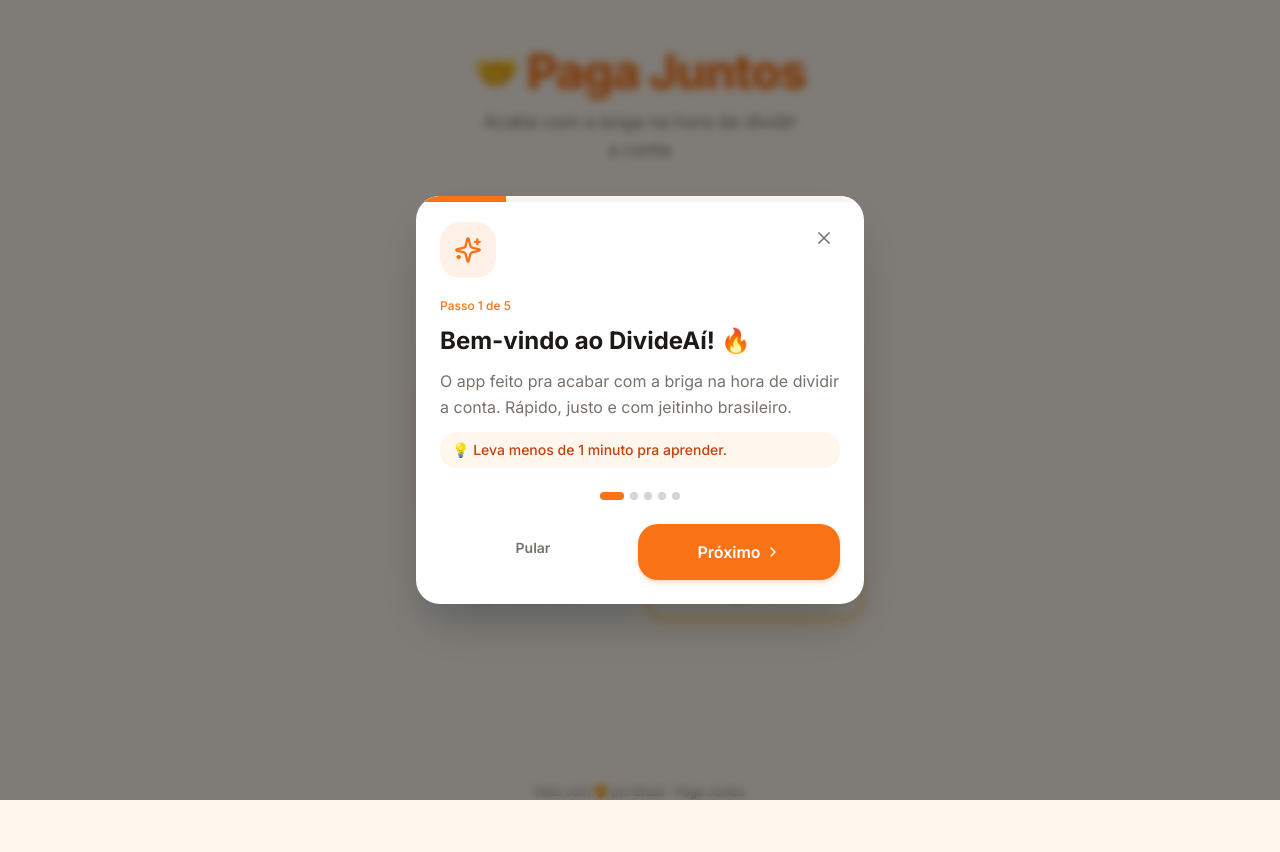
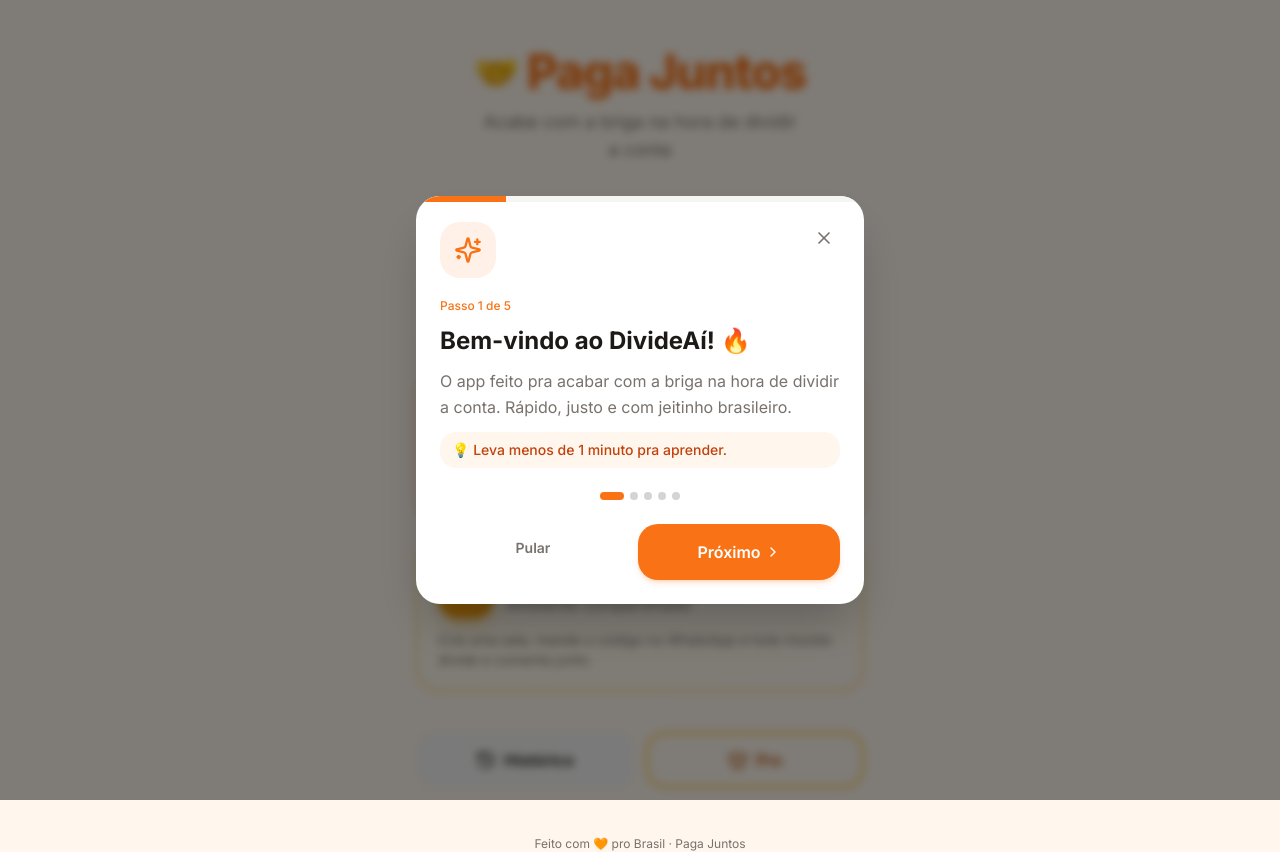
Before and after one commit to admsouzacode-ops/divideai, a Next.js app: page / in a window 1280 px wide. Before the commit the page ends 800 px from the top, so only its background shows below. Built offline with nearby package versions, Linux system fonts and the light colour scheme; no server answers.

Commit message:
feat: add Salas juntas card on home

```diff
--- a/src/app/page.tsx
+++ b/src/app/page.tsx
@@ -1,7 +1,7 @@
 "use client";
 
 import Link from "next/link";
-import { Receipt, History, Crown, Flame } from "lucide-react";
+import { Receipt, History, Crown, Flame, Users } from "lucide-react";
 import { Button } from "@/components/ui/button";
 import { Card, CardContent, CardDescription, CardHeader, CardTitle } from "@/components/ui/card";
 import { useEffect, useState } from "react";
@@ -29,12 +29,7 @@
             <span className="text-sm text-muted-foreground truncate max-w-[140px]">
               Olá, {session.user.name?.split(" ")[0]}
             </span>
-            <Button
-              variant="ghost"
-              size="sm"
-              onClick={() => signOut({ callbackUrl: "/login" })}
-              className="text-muted-foreground"
-            >
+            <Button variant="ghost" size="sm" onClick={() => signOut({ callbackUrl: "/login" })} className="text-muted-foreground">
               Sair
             </Button>
           </div>
@@ -44,13 +39,9 @@
       <div className="mb-10 text-center">
         <div className="mb-3 flex items-center justify-center gap-2">
           <span className="text-4xl">🤝</span>
-          <h1 className="text-4xl font-extrabold tracking-tight text-primary sm:text-5xl">
-            Paga Juntos
-          </h1>
+          <h1 className="text-4xl font-extrabold tracking-tight text-primary sm:text-5xl">Paga Juntos</h1>
         </div>
-        <p className="text-muted-foreground text-lg max-w-xs mx-auto">
-          Acabe com a briga na hora de dividir a conta
-        </p>
+        <p className="text-muted-foreground text-lg max-w-xs mx-auto">Acabe com a briga na hora de dividir a conta</p>
       </div>
 
       <div className="w-full max-w-md space-y-4">
@@ -68,9 +59,7 @@
               </div>
             </CardHeader>
             <CardContent>
-              <p className="text-sm text-muted-foreground">
-                Valor total, gorjeta e divisão igual ou personalizada. Ideal pro dia a dia.
-              </p>
+              <p className="text-sm text-muted-foreground">Valor total, gorjeta e divisão igual ou personalizada. Ideal pro dia a dia.</p>
             </CardContent>
           </Card>
         </Link>
@@ -85,18 +74,36 @@
                 <div>
                   <CardTitle className="text-xl flex items-center gap-2">
                     Modo Churrasco
-                    <span className="rounded-full bg-secondary px-2 py-0.5 text-xs font-bold text-white">
-                      TOP
-                    </span>
+                    <span className="rounded-full bg-secondary px-2 py-0.5 text-xs font-bold text-white">TOP</span>
                   </CardTitle>
                   <CardDescription className="text-base">O diferencial do app</CardDescription>
                 </div>
               </div>
             </CardHeader>
             <CardContent>
-              <p className="text-sm text-muted-foreground">
-                Carne, bebida, extras. Separação de bebedores e quem come o quê. Justo de verdade!
-              </p>
+              <p className="text-sm text-muted-foreground">Carne, bebida, extras. Separação de bebedores e quem come o quê. Justo de verdade!</p>
+            </CardContent>
+          </Card>
+        </Link>
+
+        <Link href="/sala" className="block">
+          <Card className="overflow-hidden transition-all hover:shadow-lg hover:scale-[1.02] active:scale-[0.98] border-2 border-amber-400/50 bg-gradient-to-br from-amber-50 to-orange-50 dark:from-amber-950/30 dark:to-orange-950/20">
+            <CardHeader className="pb-3">
+              <div className="flex items-center gap-3">
+                <div className="flex h-14 w-14 items-center justify-center rounded-2xl bg-amber-500 text-white shadow-lg shadow-amber-500/30">
+                  <Users className="h-7 w-7" />
+                </div>
+                <div>
+                  <CardTitle className="text-xl flex items-center gap-2">
+                    Salas juntas
+                    <span className="rounded-full bg-amber-500 px-2 py-0.5 text-xs font-bold text-white">PRO</span>
+                  </CardTitle>
+                  <CardDescription className="text-base">Ambiente compartilhado</CardDescription>
+                </div>
+              </div>
+            </CardHeader>
+            <CardContent>
+              <p className="text-sm text-muted-foreground">Crie uma sala, mande o código no WhatsApp e todo mundo divide e comenta junto.</p>
             </CardContent>
           </Card>
         </Link>
@@ -105,27 +112,19 @@
       <div className="mt-10 flex w-full max-w-md gap-3">
         <Link href="/historico" className="flex-1">
           <Button variant="secondary" className="w-full gap-2" size="lg">
-            <History className="h-5 w-5" />
-            Histórico
+            <History className="h-5 w-5" />Histórico
           </Button>
         </Link>
         {!isPro && (
           <Link href="/pro" className="flex-1">
-            <Button
-              variant="outline"
-              className="w-full gap-2 border-amber-400 text-amber-700 dark:text-amber-400"
-              size="lg"
-            >
-              <Crown className="h-5 w-5" />
-              Pro
+            <Button variant="outline" className="w-full gap-2 border-amber-400 text-amber-700 dark:text-amber-400" size="lg">
+              <Crown className="h-5 w-5" />Pro
             </Button>
           </Link>
         )}
       </div>
 
-      <p className="mt-auto pt-12 text-center text-xs text-muted-foreground">
-        Feito com 🧡 pro Brasil · Paga Juntos
-      </p>
+      <p className="mt-auto pt-12 text-center text-xs text-muted-foreground">Feito com 🧡 pro Brasil · Paga Juntos</p>
     </main>
   );
 }
```
